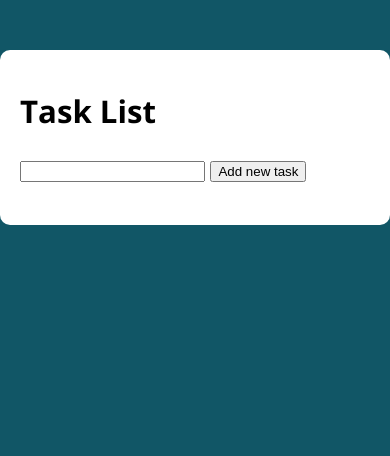
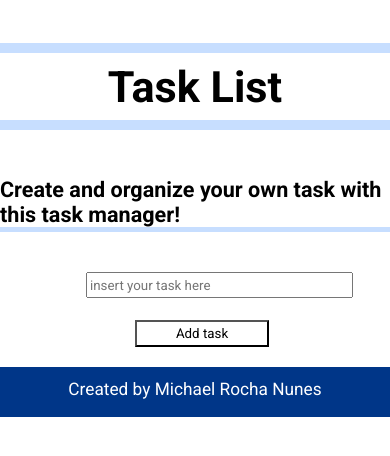
Before and after one commit to michaelrn2288/lista-de-tarefas, a plain HTML site: page index.html in a window 390 px wide. Drawn offline with nearby package versions, Linux system fonts and the light colour scheme.

Commit message:
change style

```diff
--- /dev/null
+++ b/assets/css/responsivity.css
@@ -0,0 +1,69 @@
+@media screen and (max-width: 800px) {
+    #title-box {
+        flex-direction: column;
+    }
+
+    #title-image {
+        visibility: hidden;
+        width: 0;
+        height: 0;
+        margin-bottom: 0;
+    }
+
+    h1 {
+        font-size: 4em;
+        order: -1;
+        margin: 56px auto 0 auto;
+    }
+
+    h1::after {
+        top: 150px;
+    }
+
+
+}
+
+@media screen and (max-width: 500px) {
+    body {
+        font-size: 0.9em;
+    }
+
+    h1 {
+        font-size: 3em;
+    }
+
+    h1::after {
+        top: 120px;
+    }
+
+    .container {
+        margin-left:0;
+        margin-right: 0;
+    }
+
+    .input-label-pair {
+        display: flex;
+        flex-direction: column;
+        height: fit-content;
+        margin-left: 10px;
+        margin-right: auto;
+    }
+
+    .inputNewTask {
+        height: 2em;
+        width: 20em;
+        margin-left: 20%;
+    }
+
+    .btnAddTask {
+        margin-left: 33%;
+        margin-top: 22px;
+        height: 2em;
+        width: 10em;
+    }
+
+    .deleteButton {
+        right: 5%;
+    }
+
+}
--- a/assets/css/style.css
+++ b/assets/css/style.css
@@ -1,62 +1,164 @@
-@import url('https://fonts.googleapis.com/css?family=Open+Sans:400,700&display=swap');
+@import url('https://fonts.googleapis.com/css2?family=Roboto:ital,wght@0,400;0,700;1,400;1,700&display=swap');
+
 :root {
-  --primary-color: rgb(17, 86, 102);
-  --primary-color-darker: rgb(9, 48, 56);
+    --primary-color: rgb(199,222,255);
+    --darker-color: rgb(115, 162, 228);
+    --darker-color-2: rgb(0, 54, 136);
 }
 
 * {
-  box-sizing: border-box;
-  outline: 0;
+    box-sizing: border-box;
+    margin: 0;
+    font-family: 'Roboto', Sans-Serif;
 }
 
 body {
-  margin: 0;
-  padding: 0;
-  background: var(--primary-color);
-  font-family: 'Open sans', sans-serif;
-  font-size: 1.3em;
-  line-height: 1.5em;
+    min-height: 100vh;
 }
 
 .container {
-  max-width: 640px;
-  margin: 50px auto;
-  background: #fff;
-  padding: 20px;
-  border-radius: 10px;
+    max-width: 70em;
+    margin: 0 35px;
 }
 
-form input, form label, form button {
-  display: block;
-  width: 100%;
-  margin-bottom: 10px;
+#title-box {
+    display: flex;
+    flex-direction: row;
 }
 
-form input {
-  font-size: 24px;
-  height: 50px;
-  padding: 0 20px;
+#title-image {
+    order: 0;
+    height: 150px;
+    margin:56px 30px 70px 30px;
 }
 
-form input:focus {
-  outline: 1px solid var(--primary-color);
+h1 {
+    display: block;
+    width: fit-content;
+    margin:56px 0 50px 30px;
+    font-size: 6em;
+    order: 1;
+    line-height: 1.5em;
 }
 
-form button {
-  border: none;
-  background: var(--primary-color);
-  color: #fff;
-  font-size: 18px;
-  font-weight: 700;
-  height: 50px;
-  cursor: pointer;
-  margin-top: 30px;
+h1::before {
+    width: 100%;
+    height: 10px;
+    display: block;
+    background: var(--primary-color);
+    content: '';
+    position:absolute;
+    top: 43px;
+    left: 0;
+    overflow: hidden;
 }
 
-form button:hover {
-  background: var(--primary-color-darker);
+h1::after {
+    width: 100%;
+    height: 10px;
+    display: block;
+    background: var(--primary-color);
+    content: '';
+    position:absolute;
+    top: 210px;
+    left: 0;
+    overflow: hidden;
 }
 
+h2 {
+    margin-bottom: 40px;
+    width: fit-content;
+}
+
+h2::after {
+    display: block;
+    content: '';
+    background: var(--primary-color);
+    width: 100%;
+    height: 5px;
+}
+
+.inputNewTask {
+    height: 2em;
+    width: 30em;
+}
+
+ul {
+    background: var(--darker-color);
+    font-size: 1.2em;
+    margin-top: 10px;
+}
+
+.btnAddTask {
+    margin-left: 2em;
+    height: 2em;
+    width: 10em;
+}
+
+
+li {
+    width: 50%;
+    margin: 0.5% 0;
+    height: fit-content;
+    overflow-wrap: break-word;
+}
+
+button {
+    position: absolute;
+    height: 1.6em;
+    background: white;
+    color: black;
+}
+
+.btnAddTask {
+    position: relative;
+}
+
+button:hover {
+    cursor: pointer;
+    background: var(--darker-color-2);
+    color: white;
+}
+
+footer {
+    position: relative;
+    bottom: 0;
+    height: 50px;
+    width: 100%;
+    background: var(--darker-color-2);
+    margin-top: 5%;
+
+
+}
+
+#footer-text {
+    margin: auto;
+    display: block;
+    width:fit-content;
+    height: fit-content;
+    position: relative;
+    top: 25%;
+    font-size: 1.2em;
+    color: white;
+}
+
+.taskDoneButton, .undoButton  {
+    right: 30%;
+}
+
+.deleteButton {
+    right: 20%;
+
+}
+
+
 .taskDone {
-  text-decoration:line-through;
-}
+    text-decoration:line-through;
+    width: 10em;
+
+  }
+
+  input:focus {
+
+    box-shadow: 0 0 5px 5px var(--primary-color);
+  }
--- a/assets/js/main.js
+++ b/assets/js/main.js
@@ -10,14 +10,13 @@ function createTagWithClass (tag, tagClass) {
 
 function createNewTask(taskText) {
     const tagLi = document.createElement('li')
-    const checkBox = document.createElement('input')
-    checkBox.setAttribute('type', 'checkbox')
+    //const checkBox = document.createElement('input')
+    //checkBox.setAttribute('type', 'checkbox')
     const tagSpanContainer = createTagWithClass ('span', 'spanContainer')
     const tagSpanContent = createTagWithClass ('span', 'spanContent')
-    const text = document.createTextNode(taskText + ' ')
-    tagSpanContent.appendChild(text)
+    tagSpanContent.textContent = taskText
     tagSpanContainer.appendChild(tagSpanContent)
-    tagLi.appendChild(checkBox)
+    //tagLi.appendChild(checkBox)
     tagLi.appendChild(tagSpanContainer)
     createBtnTaskDone(tagLi)
     createBtnDeleteElement(tagLi)
@@ -53,6 +52,16 @@ function createBtnTaskDone(htmlElement) {
     taskDoneButton.innerText = 'done'
     taskDoneButton.setAttribute('class', 'taskDoneButton')
     htmlElement.appendChild(taskDoneButton)
+}
+
+function markTaskAsDone(element) {
+    const task = element.parentElement.querySelector('.spanContent')
+    task.classList.add('taskDone')
+}
+
+function markTaskAsUndone(element) {
+    const task = element.parentElement.querySelector('.spanContent')
+    task.classList.remove('taskDone')
 }
 
 function saveTasks() {
@@ -96,16 +105,14 @@ taskList.addEventListener('click', (event) => {
         saveTasks()
 
     } else if (clickedElement.classList.contains('taskDoneButton')) {
-        const task = clickedElement.parentElement.querySelector('.spanContent')
-        task.classList.add('taskDone')
+        markTaskAsDone(clickedElement)
         clickedElement.classList.add('undoButton')
         clickedElement.textContent = 'undo'
         clickedElement.classList.remove('taskDoneButton')
         saveTasks()
 
     } else if (clickedElement.classList.contains('undoButton')) {
-        const task = clickedElement.parentElement.querySelector('.spanContent')
-        task.classList.remove('taskDone')
+        markTaskAsUndone(clickedElement)
         clickedElement.classList.add('taskDoneButton')
         clickedElement.classList.remove('undoButton')
         clickedElement.textContent = 'done'
--- a/index.html
+++ b/index.html
@@ -7,19 +7,26 @@
   <meta http-equiv="X-UA-Compatible" content="ie=edge">
   <title>Task List</title>
   <link rel="stylesheet" href="./assets/css/style.css">
+  <link rel="stylesheet" href="./assets/css/responsivity.css">
 </head>
 
 <body>
 
   <section class="container">
+    <div id="title-box">
     <h1>Task List</h1>
-    <p>
-      <input type="text" class="inputNewTask">
-      <button class="btnAddTask">Add new task</button>
-    </p>
+      <img src="./assets/img/task-list.webp" alt="notepad" id="title-image">
+  </div>
+      <h2>Create and organize your own task with this task manager!</h2>
+      <div class="input-label-pair">
+        <input type="text" class="inputNewTask" placeholder="insert your task here">
+        <button class="btnAddTask">Add task</button>
+      </div>
 
     <ul class="taskList"></ul>
   </section>
+
+  <footer><span id="footer-text">Created by Michael Rocha Nunes</span></footer>
 
   <script src="./assets/js/main.js"></script>
 </body>
```
Also changed, not shown: assets/img/task-list.webp (added).
